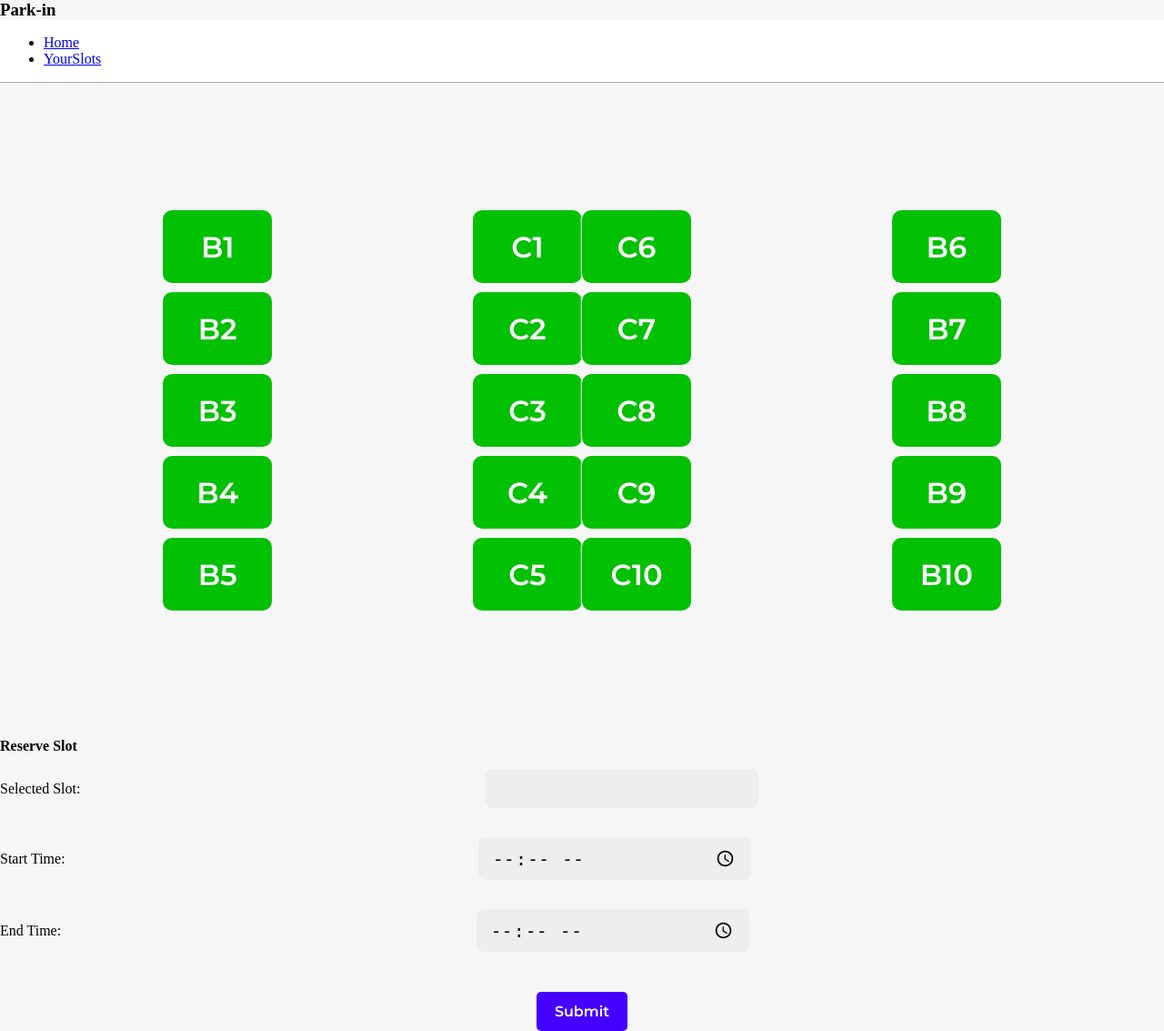
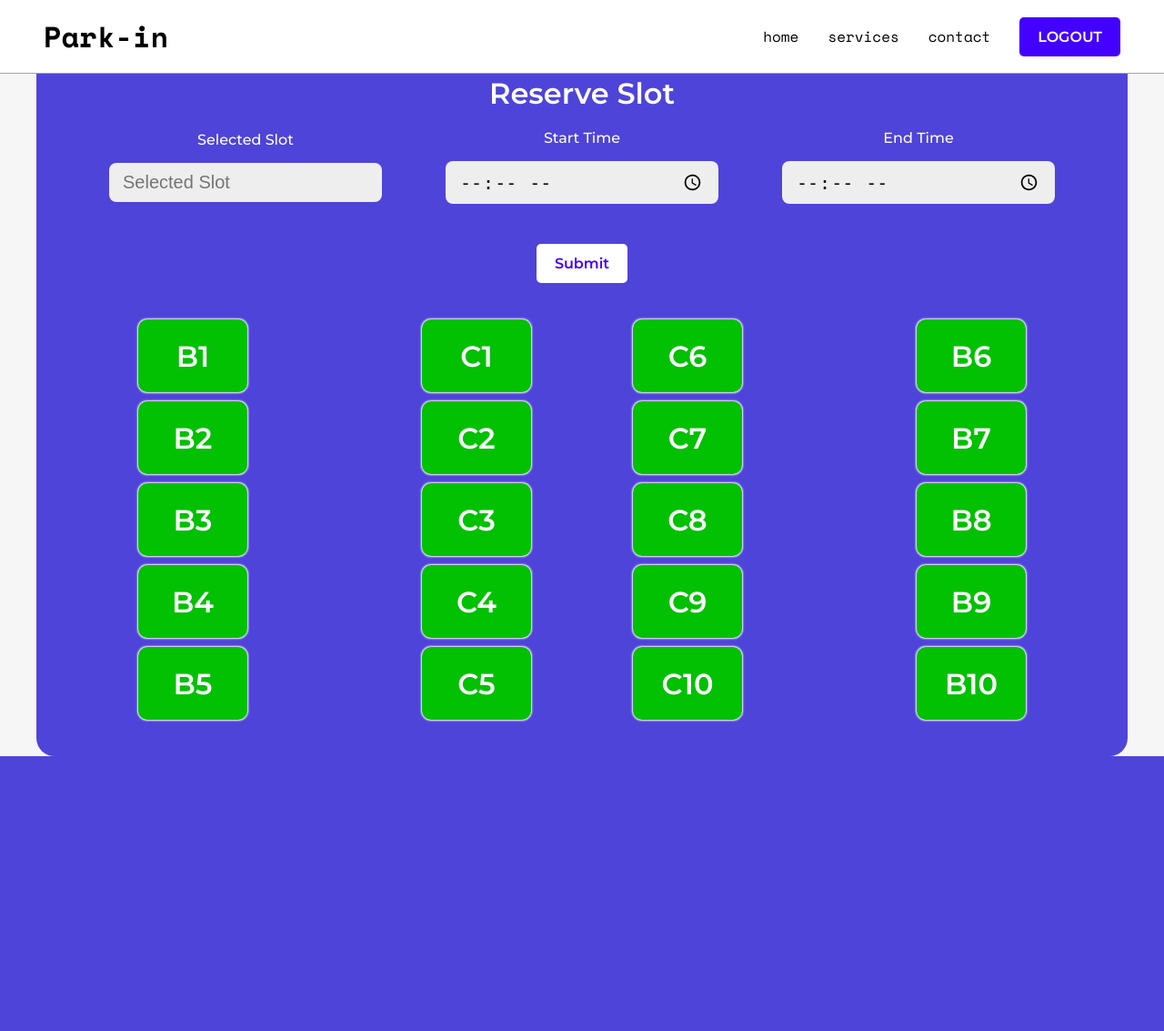
Before and after one commit to Agnav/mini-project, a Flask app: page /parkmap in a window 1280 px wide. Shown: the whole page at 91% size. After the commit the page ends 831 px from the top, so only its background shows below. Run offline with Flask 3, Linux system fonts and the light colour scheme; some libraries are stand-ins or nearby versions.

Commit message:
Update parkmap.html
updated design

```diff
--- a/templates/parkmap.html
+++ b/templates/parkmap.html
@@ -13,32 +13,76 @@
     <meta name="viewport" content="width=device-width, initial-scale=1.0" />
     <title>Document</title>
   </head>
+  <nav>
+    <div class="nav__logo">Park-in</div>
+    <div class="nav__items">
+      <div class="nav__item"><a href="/">home</a></div>
+      <div class="nav__item"><a href="#services">services</a></div>
+      <div class="nav__item"><a href="#">contact</a></div>
+      <div class="nav__item">
+        <a href="#signup"><button class="btn">LOGOUT</button></a>
+      </div>
+    </div>
+  </nav>
   <body>
-    <header class="header">
-      <div class="logoname">
-        <h3>Park-in</h3>
-      </div>
-      <nav class="links">
-        <ul>
-          <li><a href="/">Home</a></li>
-          <!--<li><a href="parkmap.html">Parkmap</a></li>
-                <li><a href="#">Contact</a></li> -->
-          <li><a href="/payment">YourSlots</a></li>
-        </ul>
-      </nav>
-    </header>
     {% if error %}
-    <div class="alert">
-      <span class="closebtn" onclick="this.parentElement.style.display='none';"
-        >&times;</span
-      >
-      {{ error }}
+
+    <div class="alert" id="alert">
+      THIS SLOT IS ALREADY BOOKED
+      <button class="btn" onclick="this.parentElement.style.display='none';">
+        CLOSE &times;
+      </button>
     </div>
+
     {% endif %}
 
-    <div class="main">
-      <div class="leftside">
-        <div class="container" id="cont1">
+    <div class="container">
+      <div class="hero">
+        <div class="input_slots">
+          <h4>Reserve Slot</h4>
+          <form method="POST" action="/payment">
+            <div class="forminputs">
+              <div class="input_box">
+                <label>Selected Slot</label>
+
+                <input
+                  type="text"
+                  name="slot"
+                  id="selected-slot"
+                  placeholder="Selected Slot"
+                  required
+                  readonly
+                />
+              </div>
+              <div class="input_box">
+                <label>Start Time</label>
+                <input
+                  type="time"
+                  name="start"
+                  id="start-time"
+                  placeholder="Start Time"
+                  required
+                />
+              </div>
+              <div class="input_box">
+                <label>End Time</label>
+                <input
+                  type="time"
+                  name="end"
+                  id="end-time"
+                  placeholder="End Time"
+                  required
+                />
+              </div>
+            </div>
+
+            <div class="logbutton">
+              <button type="submit" class="btn_log">Submit</button>
+            </div>
+          </form>
+        </div>
+
+        <div class="slots" id="cont1">
           <div class="flex1">
             <div class="item">
               <div class="square" id="B1">B1</div>
@@ -74,41 +118,6 @@
           </div>
         </div>
       </div>
-
-      <div class="rightside">
-        <h4>Reserve Slot</h4>
-        <form method="POST" action="/payment">
-          <div class="forminputs">
-            <label class="selectslot">Selected Slot:</label>
-            <input
-              type="text"
-              name="slot"
-              id="selected-slot"
-              required
-              readonly
-            /><br />
-          </div>
-
-          <!-- <div class="forminputs">
-                <label class="selectslot">Vehicle Type</label>
-                <input type="password" name="pass" placeholder="Password" required><br>
-            </div> -->
-
-          <div class="forminputs">
-            <label>Start Time:</label>
-            <input type="time" name="start" id="start-time" required /><br />
-          </div>
-
-          <div class="forminputs">
-            <label>End Time:</label>
-            <input type="time" name="end" id="end-time" required /><br />
-          </div>
-
-          <div class="logbutton">
-            <button type="submit" class="btn">Submit</button>
-          </div>
-        </form>
-      </div>
     </div>
 
     <script src="/static/js/parkmap.js"></script>
```
